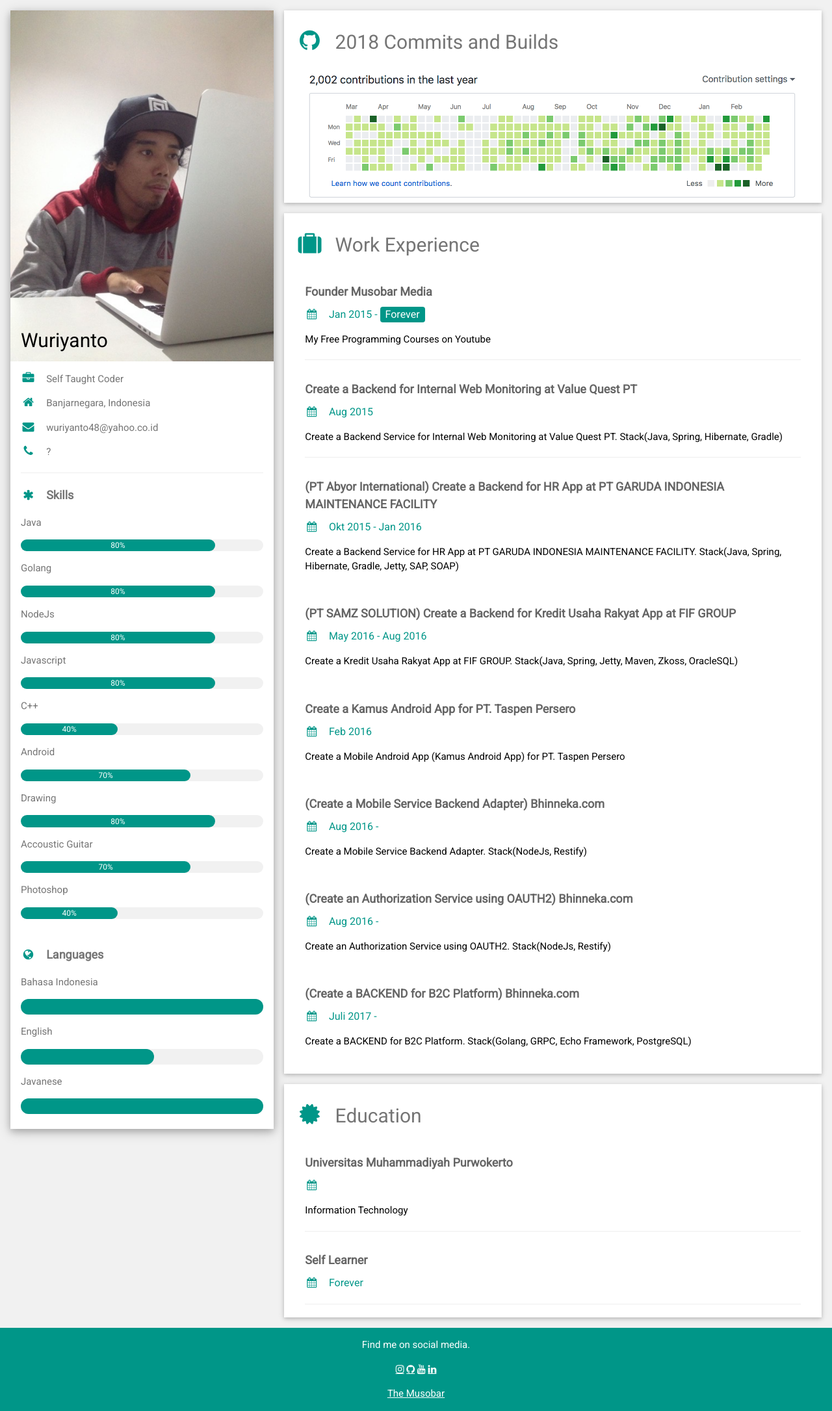
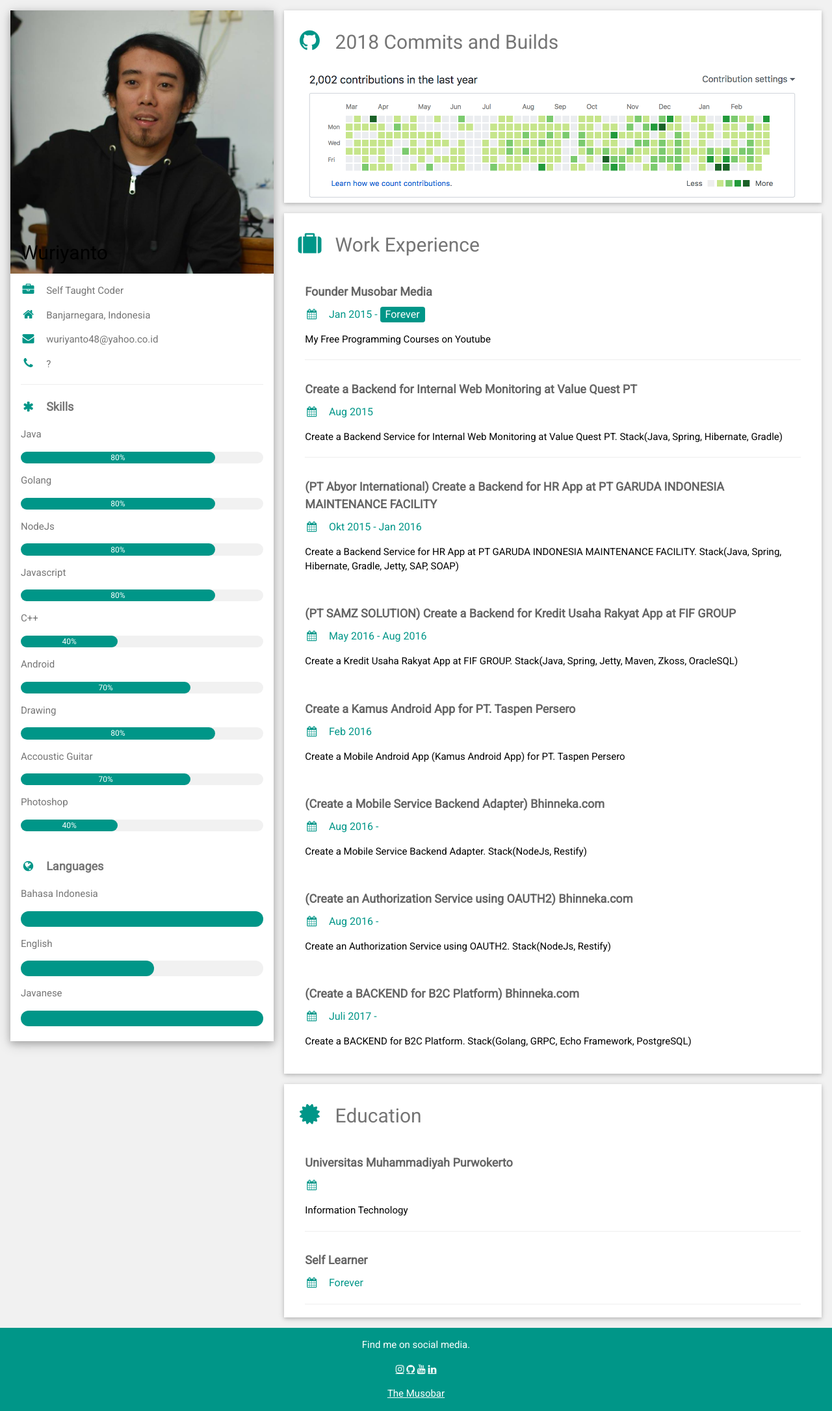
Before and after one commit to wuriyanto48/wuriyanto48.github.io, a Jekyll site: the page about/index.html, which Jekyll copies as it is, in a window 1280 px wide. Shown: the whole page at 65% size. Built offline with Jekyll 4.4.1, drawn with Linux system fonts in a browser that asks for light colours.

Commit message:
add new photo

```diff
--- a/about/index.html
+++ b/about/index.html
@@ -49,7 +49,7 @@
 
       <div class="w3-white w3-text-grey w3-card-4">
         <div class="w3-display-container">
-          <img src="/assets/img/pp.jpeg" style="width:100%" alt="Avatar">
+          <img src="/assets/img/wury_new.jpg" style="width:100%" alt="Avatar">
           <div class="w3-display-bottomleft w3-container w3-text-black">
             <h2>Wuriyanto</h2>
           </div>
```
Also changed, not shown: assets/img/wury_new.jpg (added).
